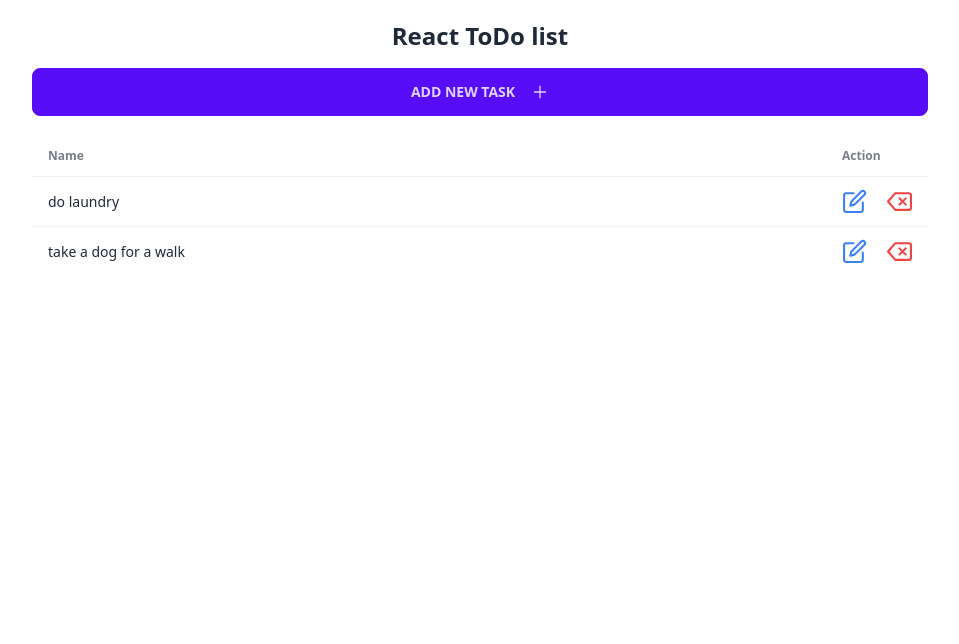
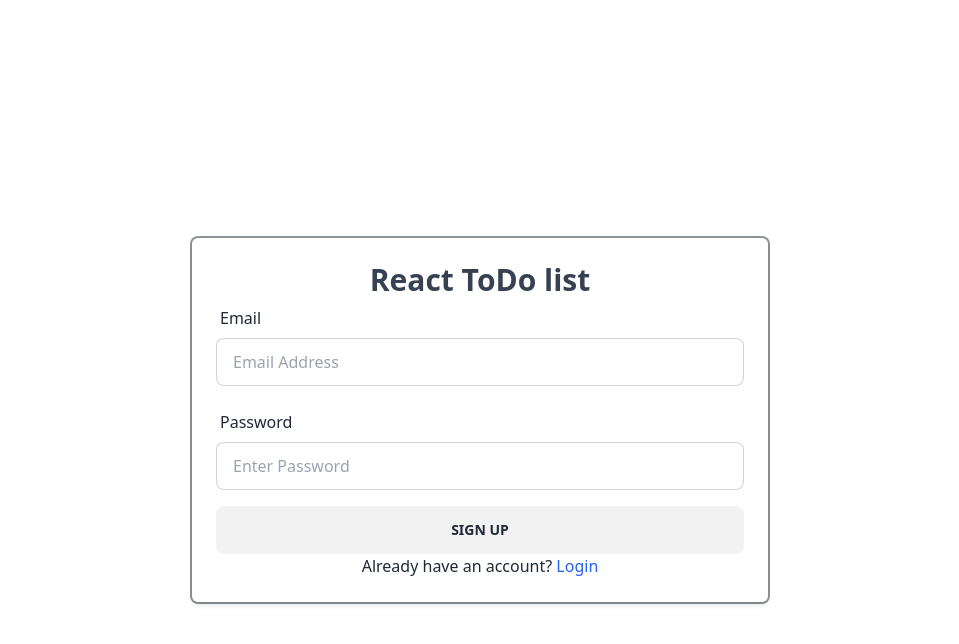
Before and after one commit to s22630-pj-tomasz-rybczynski/react-to-do, a React (Create React App) app: page /register in a window 1280 px wide. Shown: the top 644 px of the page, without its empty margins (160-1119 px from the left). Built offline with nearby package versions, Linux system fonts and the light colour scheme; data requests are answered from the project's data file.

Commit message:
Add routes and register page

```diff
--- a/src/App.tsx
+++ b/src/App.tsx
@@ -1,9 +1,17 @@
-import React from 'react';
-import Home from './home';
+import { Routes, Route } from "react-router-dom";
+import Register from './pages/register';
+import Whoops404 from "./pages/whoops";
+import Home from "./pages/home";
 
 function App() {
   return (
-    <Home />
+    <div>
+      <Routes>
+        <Route path="/" element={<Home />} />
+        <Route path="/register" element={<Register />} />
+        <Route path="*" element={<Whoops404 />} />
+      </Routes>
+    </div>
   );
 }
 
--- a/src/components/TodoList.tsx
+++ b/src/components/TodoList.tsx
@@ -19,7 +19,7 @@ const TodoList: React.FC<TodoListProps> = ({tasks}) => {
       </thead>
       <tbody>
         {tasks.map(task =>
-        <Task task={task} />
+        <Task task={task} key={task.id}/>
         )}
       </tbody>
     </table>
--- a/src/index.tsx
+++ b/src/index.tsx
@@ -2,7 +2,7 @@ import React from 'react';
 import './index.css';
 import App from './App';
 import reportWebVitals from './reportWebVitals';
-import { render } from "react-dom";
+import {render} from "react-dom";
 import { BrowserRouter as Router } from "react-router-dom";
 
 render(
--- /dev/null
+++ b/src/pages/register.tsx
@@ -0,0 +1,37 @@
+
+export default function Register() {
+
+    return (
+        <main className="max-w-4xl mx-auto mt-4">
+            <div className="text-center my-5 flex flex-col gap-4">
+                <div className="relative flex flex-col justify-center h-screen overflow-hidden">
+                    <div
+                        className="w-full p-6 m-auto bg-white rounded-md shadow-md ring-2 ring-gray-800/50 lg:max-w-xl">
+                        <h1 className="text-3xl font-semibold text-center text-gray-700">React ToDo list</h1>
+                        <form className="space-y-4">
+                            <div>
+                                <label className="label">
+                                    <span className="text-base label-text">Email</span>
+                                </label>
+                                <input type="text" placeholder="Email Address"
+                                    className="w-full input input-bordered" />
+                            </div>
+                            <div>
+                                <label className="label">
+                                    <span className="text-base label-text">Password</span>
+                                </label>
+                                <input type="password" placeholder="Enter Password"
+                                    className="w-full input input-bordered" />
+                            </div>
+                            <div>
+                                <button className="btn btn-block">Sign Up</button>
+                            </div>
+                            <span>Already have an account?
+                                <a href="#" className="text-blue-600 hover:text-blue-800 hover:underline"> Login</a></span>
+                        </form>
+                    </div>
+                </div>
+            </div>
+        </main>
+    );
+}
--- /dev/null
+++ b/src/pages/whoops.tsx
@@ -0,0 +1,13 @@
+import { useLocation } from "react-router-dom";
+
+export default function Whoops404() {
+    const location = useLocation();
+
+    return (
+        <div>
+            <h1>
+                Resource not found at {location.pathname}
+            </h1>
+        </div>
+    );
+}
```
Also changed, not shown: src/pages/home.tsx (renamed from src/home.tsx, +4 -4 lines).
